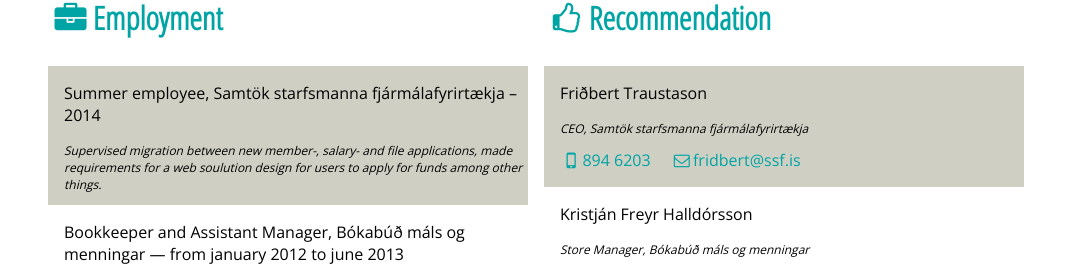
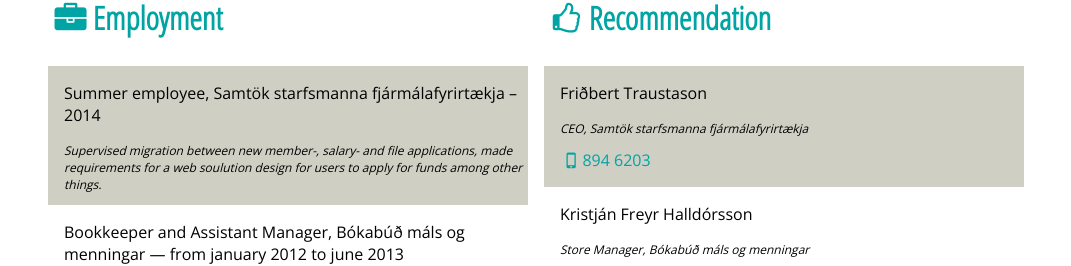
Before and after one commit to arniulfarsson/CV-old, a plain HTML site: page en/index.html in a window 1280 px wide. Shown: the part 1025-1291 px from the top of the page, without its empty margins (104-1175 px from the left). Drawn offline with nearby package versions, Linux system fonts and the light colour scheme.

Commit message:
remove email from fridbert

```diff
--- a/en/index.html
+++ b/en/index.html
@@ -91,7 +91,6 @@
 						<li><p>Friðbert Traustason</p>
 							<p class='lysing'>CEO, Samtök starfsmanna fjármálafyrirtækja</p>
 							<a href='tel:8946203'><i class='icon-mobile'></i>894 6203</a>
-							<a href='mailto:fridbert@ssf.is'><i class='icon-mail'></i>fridbert@ssf.is</a>
 						</li>
 						<li><p>Kristján Freyr Halldórsson</p>
 							<p class='lysing'>Store Manager, Bókabúð máls og menningar</p>
```
Also changed, not shown: index.html (+0 -1 lines).
